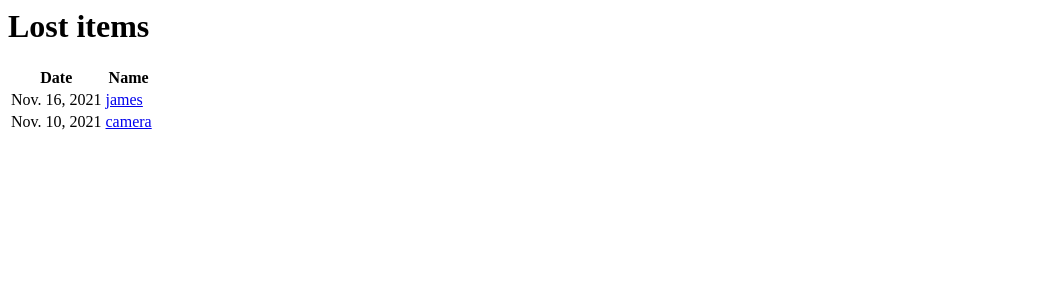
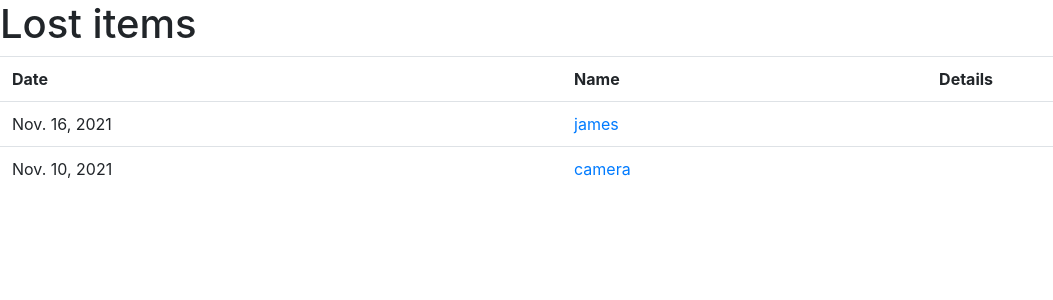
Before and after one commit to ka8110/lost-and-found, a Django app: template mysite/main/templates/main/base.html in a window 1280 px wide. Shown: the top 300 px of the page, without its empty margins (0-1053 px from the left). Run offline with Django 3.2, Linux system fonts and the light colour scheme; the template is opened without the code that fills it: values that come from a table or form of the project are taken from there, others are empty; data comes from the database, SQL or seed files in the repository; parts of the project's set-up code (start-up, migrations or seed data) failed here and were passed over; some libraries are stand-ins or nearby versions.

Commit message:
Update base.html
Added details into table and styled the tables with bootstrap

```diff
--- a/mysite/main/templates/main/base.html
+++ b/mysite/main/templates/main/base.html
@@ -1,18 +1,26 @@
 <html>
 <head>
+  <meta charset="utf-8">
+  <meta name="viewport" content="width=device-width, initial-scale=1, shrink-to-fit=no">
+
+  <!-- Bootstrap CSS -->
+  <link rel="stylesheet" href="https://stackpath.bootstrapcdn.com/bootstrap/4.3.1/css/bootstrap.min.css" integrity="sha384-ggOyR0iXCbMQv3Xipma34MD+dH/1fQ784/j6cY/iJTQUOhcWr7x9JvoRxT2MZw1T" crossorigin="anonymous">
+
   <title>Lost and found</title>
 </head>
 <body>
   <h1>Lost items</h1>
-  <table>
+  <table class="table table-hover">
     <tr>
       <th>Date</th>
       <th>Name</th>
+      <th>Details</th>
     </tr>
     {% for items in all_items %}
       <tr>
-        <td>{{items.date}}</td>
-        <td><a href = "{% url 'home' items.id %}">{{items.name}}</a></td>
+        <td>{{ items.date }}</td>
+        <td><a href = "{% url 'home' items.id %}">{{ items.name }}</a></td>
+        <td>{{ items.details }}</td>
       </tr>
     {% endfor %}
 
```
